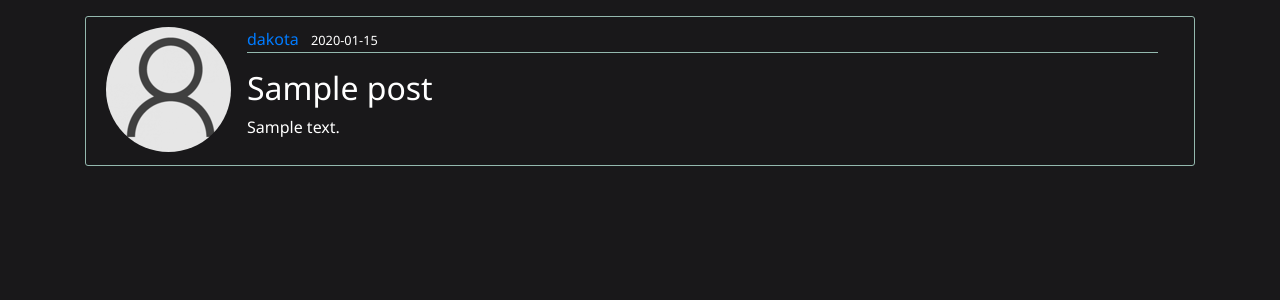
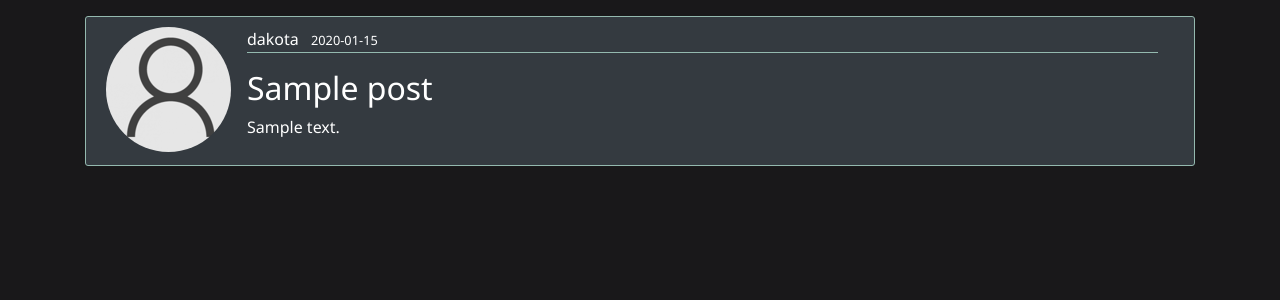
Before and after one commit to DakotaErickson/flaskBlog, a Flask app: page /post/1 in a window 1280 px wide. Shown: the part 56-356 px from the top of the page. Run offline with Flask 2, Linux system fonts and the light colour scheme; data comes from the database, SQL or seed files in the repository; tables that the repository leaves empty hold one stand-in row (values such as "Sample post").

Commit message:
updating styling

```diff
--- a/flaskblog/templates/newPost.html
+++ b/flaskblog/templates/newPost.html
@@ -1,7 +1,7 @@
 {% extends 'layout.html' %}
 
 {% block content %}
-<div class="text-white"">
+<div class="content-section text-white form-background">
     <form method='POST' action="">
         {{ form.hidden_tag()}}
         <fieldset class="form-group">
--- a/flaskblog/templates/post.html
+++ b/flaskblog/templates/post.html
@@ -2,12 +2,12 @@
 
 {% block content %}
 <div>
-    <article class="media content-section text-white">
+    <article class="media content-section text-white jumbotron-background">
         <img class="rounded-circle article-image"
             src="{{ url_for('static', filename='profilePics/' + post.author.imageFile) }}">
         <div class="media-body mr-3 ml-3">
             <div class="article-metadata mb-3">
-                <a class="mr-2" href="#">{{ post.author.username }}</a>
+                <a class="mr-2 article-title" href="#">{{ post.author.username }}</a>
                 <small>{{ post.datePosted.strftime('%Y-%m-%d') }}</small>
                 {% if post.author == current_user %}
                 <div class="mt-2 mb-3">
```
